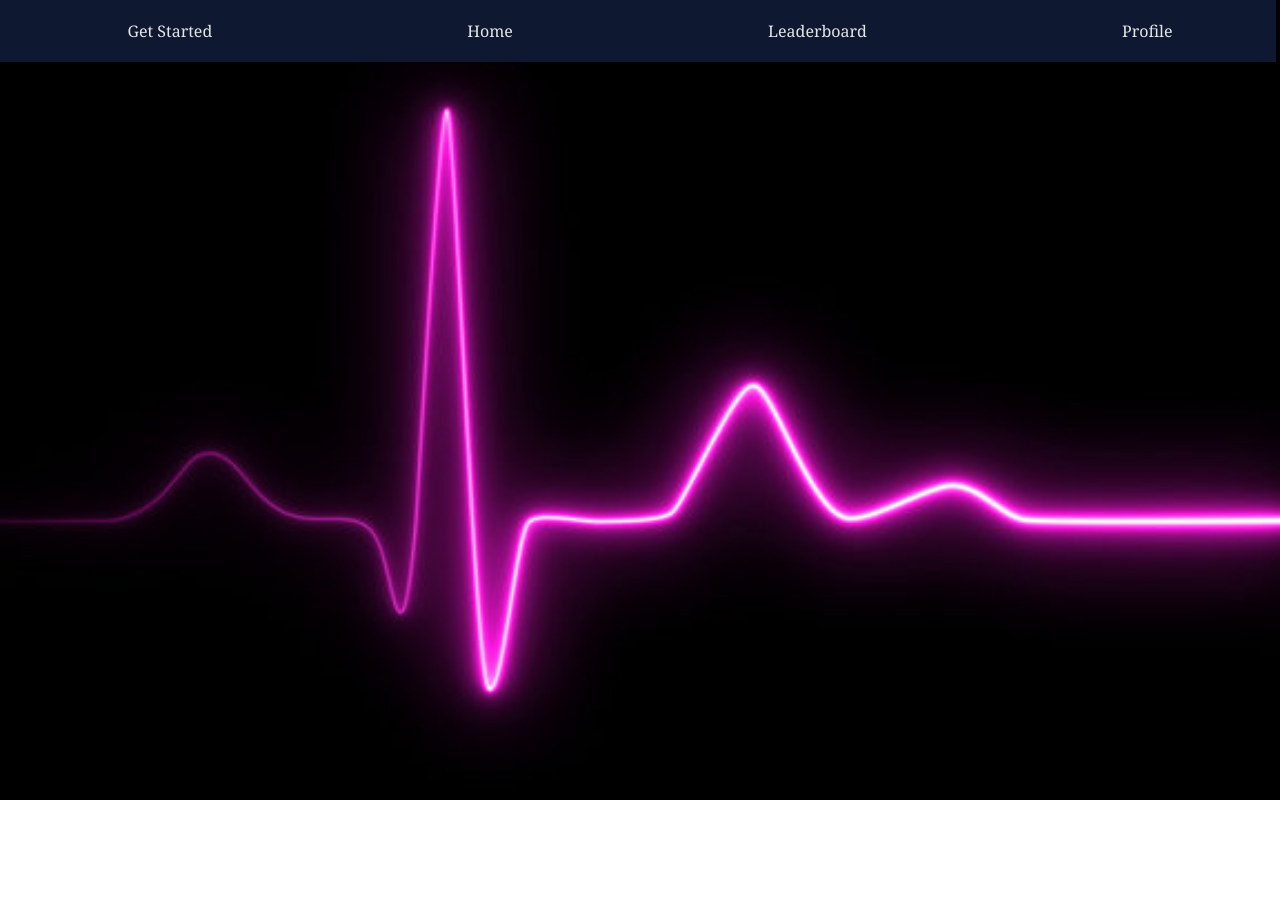
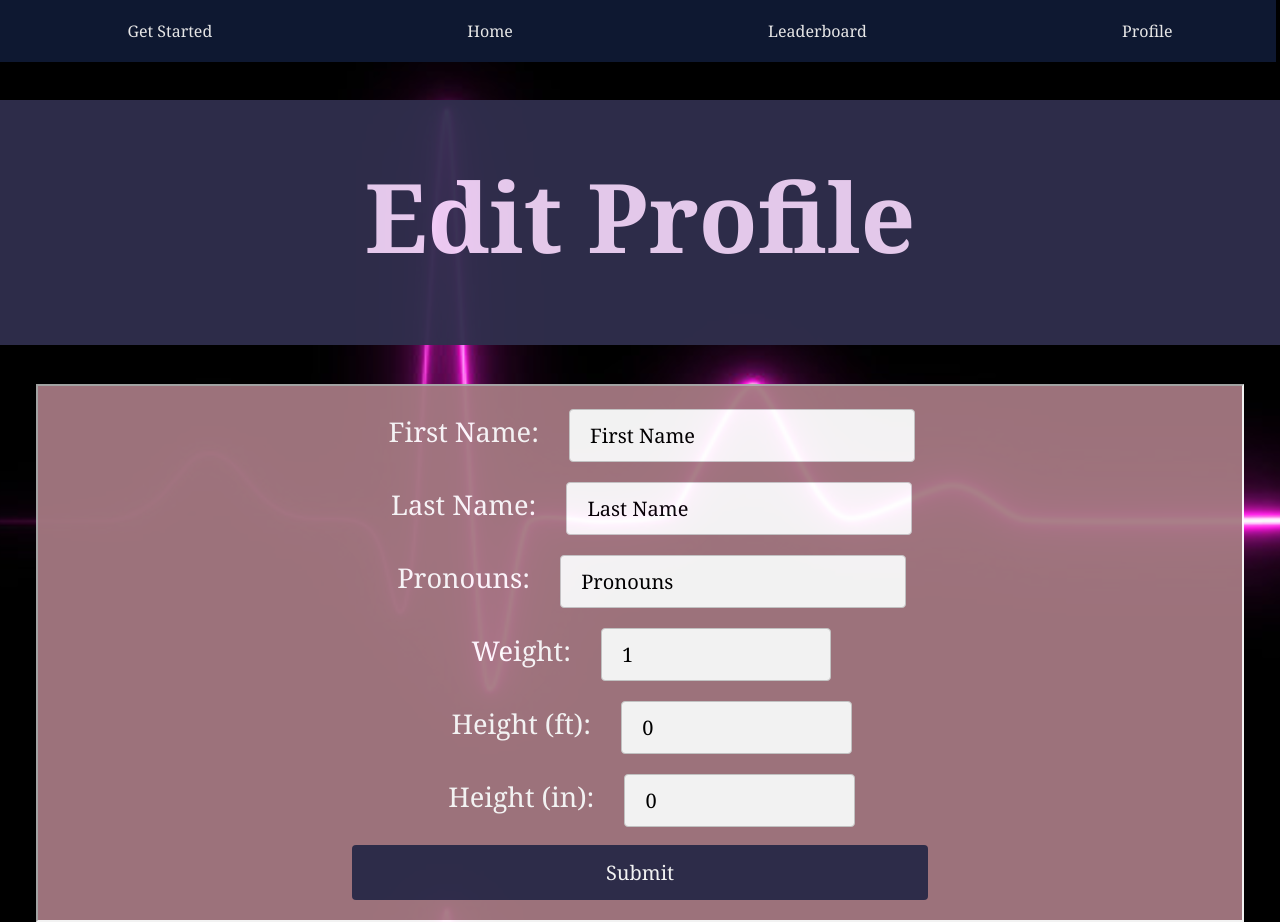
Before and after one commit to CS222-UIUC/course-project-group-101, a React (Create React App) app in the folder frontend/calorie-clash/: page /edit-profile in a window 1280 px wide. Before the commit the page ends 800 px from the top, so only its background shows below. Built offline with nearby package versions, Linux system fonts and the light colour scheme.

Commit message:
Made a basic edit profile form that updates info in django server

```diff
--- a/frontend/calorie-clash/src/App.js
+++ b/frontend/calorie-clash/src/App.js
@@ -5,11 +5,13 @@ import Started from './pages/get-started';
 import Leaderboard from './pages/leaderboard';
 import Profile from './pages/profile';
 
+import LogCalories from './forms/log-calories';
+import EditProfile from './forms/edit-profile';
+
 import React from 'react';
 import Navbar from './components/Navbar';
 import { BrowserRouter as Router, Routes, Route}
     from 'react-router-dom';
-import LogCalories from './forms/log-calories';
 // import Home from './pages';
 
 function App() {
@@ -25,6 +27,7 @@ return (
         <Route path='/leaderboard' element={<Leaderboard/>} />
         <Route path='/profile' element={<Profile/>} />
         <Route path='/log-calories' element={<LogCalories/>} />
+        <Route path='/edit-profile' element={<EditProfile/>} />
     </Routes>
     </Router>
 );
--- /dev/null
+++ b/frontend/calorie-clash/src/forms/edit-profile.js
@@ -0,0 +1,82 @@
+import React from 'react';
+import '../stylesheets/App.css';
+import '../stylesheets/general.css';
+import '../stylesheets/form.css';
+
+//Used https://reactjs.org/docs/forms.html for reference
+
+class EditProfile extends React.Component {
+    constructor(props) {
+        super(props);
+        //Fill in with proper information once the sign in stuff is completed
+        this.state = {f_name: "First Name", l_name: "Last Name", weight: 1, h_ft: 0, h_in: 0, pronouns: "Pronouns"};
+        this.handleChange = this.handleChange.bind(this);
+        this.handleSubmit = this.handleSubmit.bind(this);
+    }
+
+    //Handles when form input boxes are changed
+    handleChange(event) {
+        this.setState({[event.target.name]: event.target.value});
+    }
+
+    //Handles when the form is submitted
+    handleSubmit(event) {
+        alert("Changes Recorded!");
+        event.preventDefault();
+        const requestOptions = {
+            method: 'POST',
+            headers: { 'Content-Type': 'application/json' },
+            body: JSON.stringify(
+            {
+                "uid": 69,
+                "first_name": this.state.f_name,
+                "last_name": this.state.l_name,
+                "pronouns": this.state.pronouns,
+                "weight": this.state.weight,
+                "height_ft": this.state.h_ft,
+                "height_in": this.state.h_in,
+                "calories_burned_today": 100
+            })
+        };
+        fetch('http://127.0.0.1:8000/create-userprofile/', requestOptions)
+            .then(response => response.json())
+            .then(data => this.setState({ postId: data.id }));
+        window.open("/profile", "_self");
+    }
+
+    //What the form looks like
+    render() {
+        return (
+            <div className='App'>
+                <div id="title" class="center">
+                    <h1 class="center projectname"> Edit Profile </h1>
+                </div>
+                <div className="center content">
+                    <form onSubmit={this.handleSubmit}>
+                        <label for = "f_name"> First Name: </label>
+                        <input name = "f_name" type="text" value={this.state.f_name} onChange={this.handleChange} required/> <br></br>
+
+                        <label for = "l_name"> Last Name: </label>
+                        <input name = "l_name" type="text" value={this.state.l_name} onChange={this.handleChange} required/> <br></br>
+
+                        <label for = "pronouns"> Pronouns: </label>
+                        <input name = "pronouns" type="text" value={this.state.pronouns} onChange={this.handleChange} required/> <br></br>
+
+                        <label for = "weight"> Weight: </label>
+                        <input name = "weight" type="number" min = "1" value={this.state.weight} onChange={this.handleChange} required/> <br></br>
+
+                        <label for = "h_ft"> Height (ft): </label>
+                        <input name = "h_ft" type="number" min = "0" value={this.state.h_ft} onChange={this.handleChange} required/> <br></br>
+
+                        <label for = "h_in"> Height (in): </label>
+                        <input name = "h_in" type="number" min = "0" value={this.state.h_in} onChange={this.handleChange} required/> <br></br>
+
+                        <input type="submit" value="Submit" />
+                    </form>
+                </div>
+            </div>
+        );
+    }
+}
+
+export default EditProfile;
--- a/frontend/calorie-clash/src/stylesheets/form.css
+++ b/frontend/calorie-clash/src/stylesheets/form.css
@@ -9,7 +9,7 @@ label {
 
 /**Used https://www.w3schools.com/css/css_form.asp for reference**/
 input[type=text], select {
-    width: 50%;
+    width: 30%;
     font-family: Georgia, 'Times New Roman', Times, serif;
     font-size: 20px;
     padding: 12px 20px;
```
